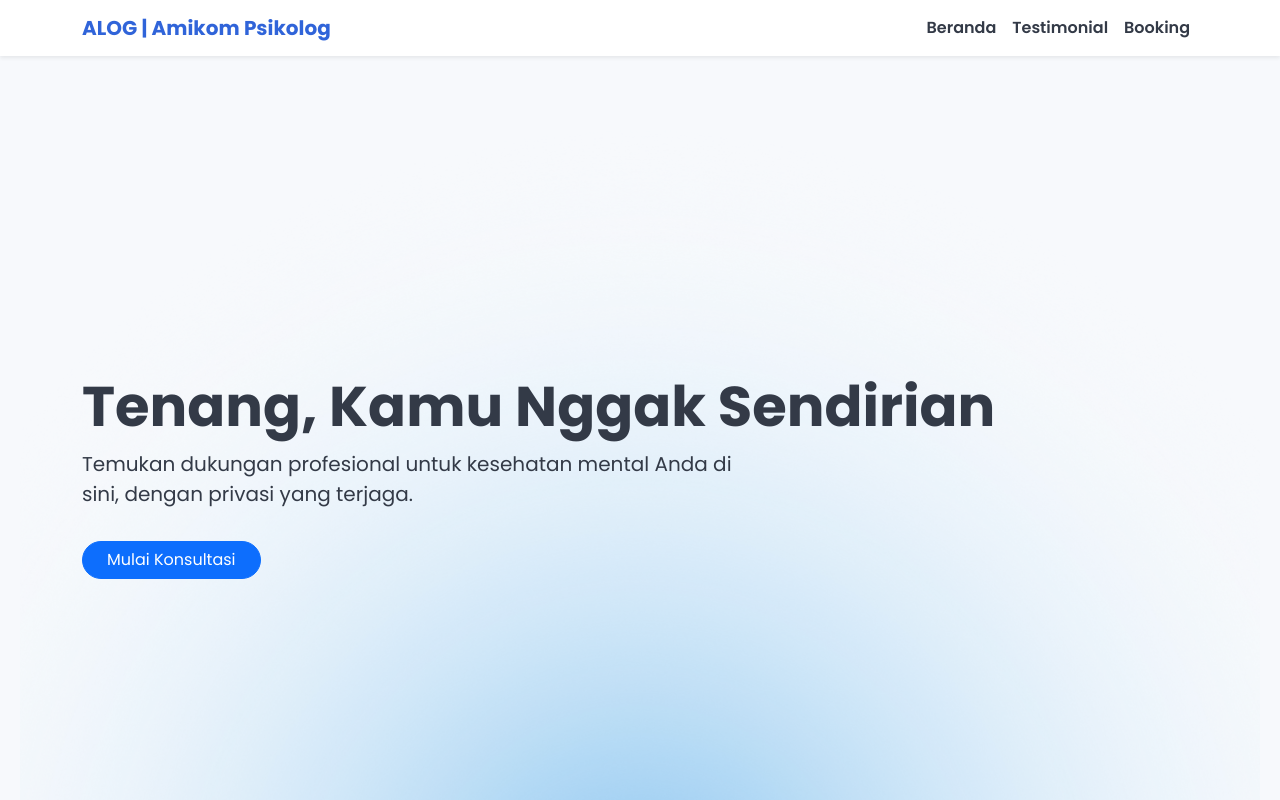
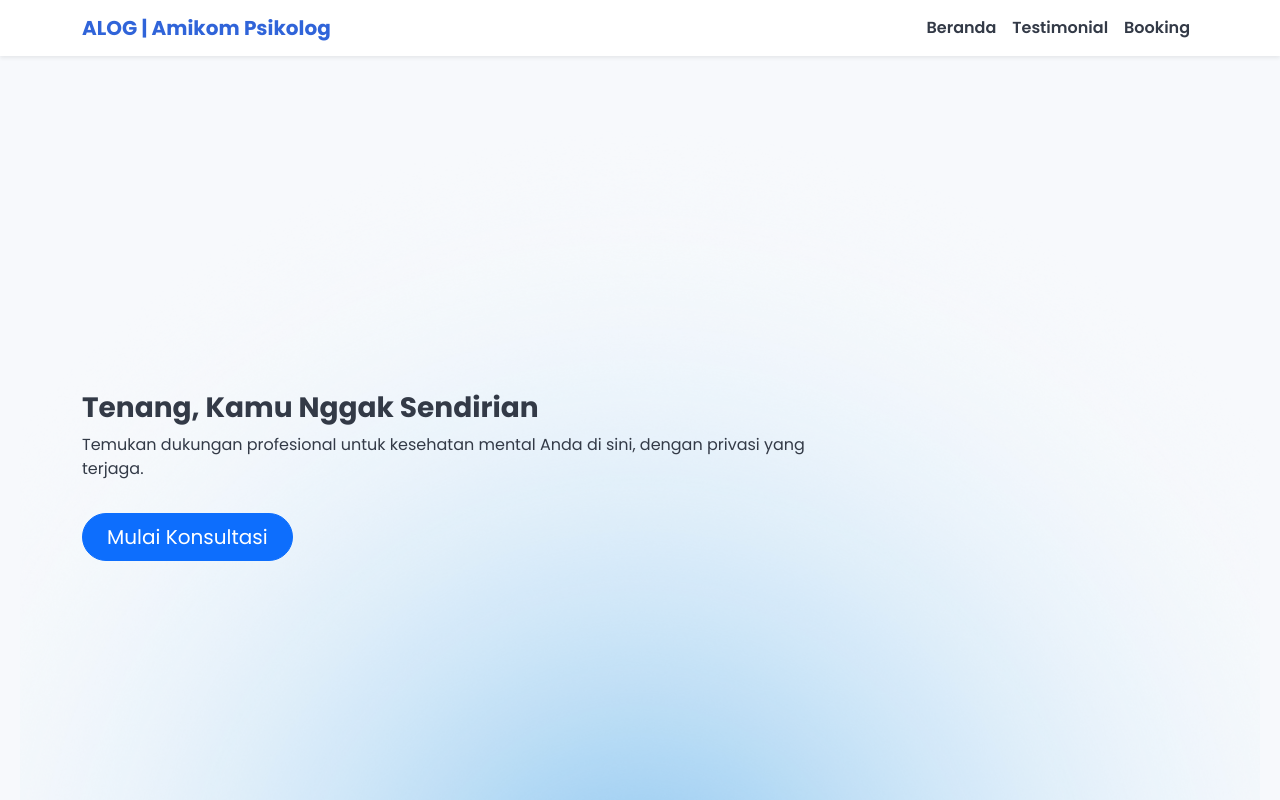
Before and after one commit to ochid23/PPW2, a plain HTML site: page index.html in a window 1280 px wide. Shown: the top 800 px of the page. Drawn offline with nearby package versions, Linux system fonts and the light colour scheme.

Commit message:
Update index.html

```diff
--- a/index.html
+++ b/index.html
@@ -38,9 +38,9 @@
     <main>
 <section id="hero" class="d-flex align-items-center text-start min-vh-100">
     <div class="container fade-in">
-        <h1 class="display-4 fw-bold">Tenang, Kamu Nggak Sendirian</h1>
-        <p class="fs-5 col-md-7">Temukan dukungan profesional untuk kesehatan mental Anda di sini, dengan privasi yang terjaga.</p>
-        <a href="layanan.html" class="btn btn-primary rounded-pill px-4 mt-3">Mulai Konsultasi</a>
+<h1 class="h3 fw-bold">Tenang, Kamu Nggak Sendirian</h1>
+<p class="col-md-8">Temukan dukungan profesional untuk kesehatan mental Anda di sini, dengan privasi yang terjaga.</p>
+        <a href="layanan.html" class="btn btn-primary btn-lg rounded-pill px-4 mt-3">Mulai Konsultasi</a>
     </div>
 </section>
 
```
